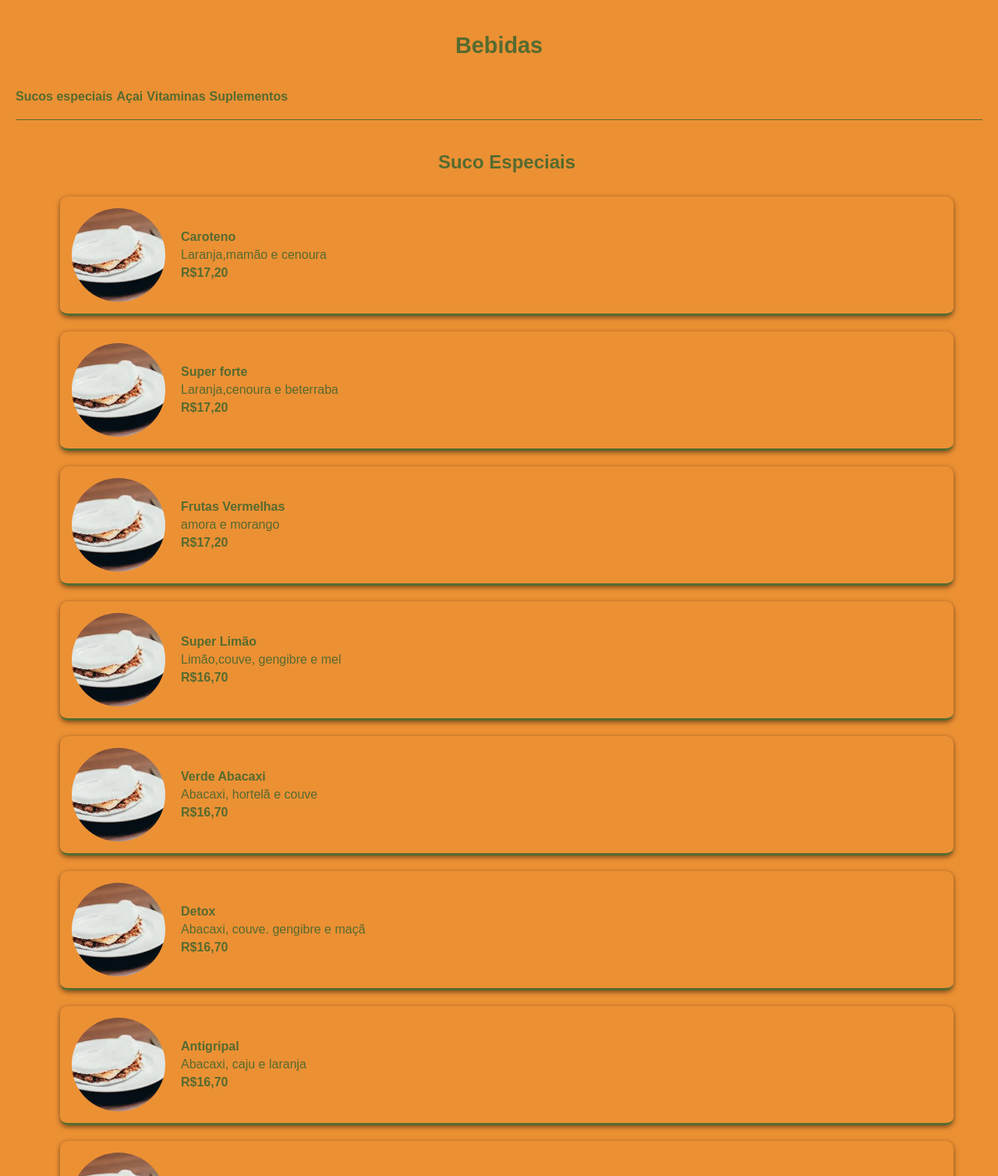
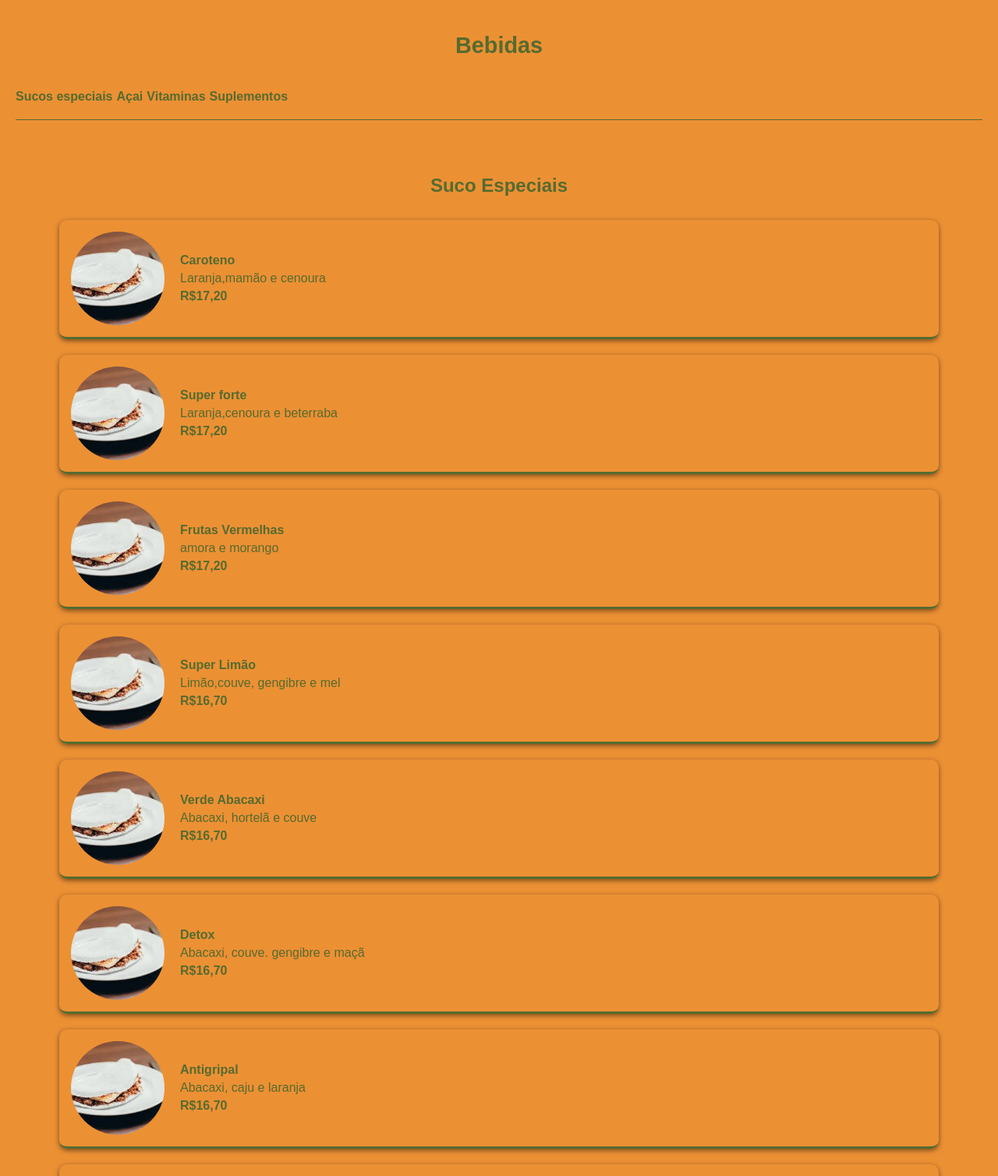
Before and after one commit to lucasdantaas/manga, a Flask app: page / in a window 1280 px wide. Shown: the part 4992-6500 px from the top of the page at 78% size. Run offline with Flask 3, Linux system fonts and the light colour scheme.

Commit message:
Add files via upload

```diff
--- a/src/static/css/index.css
+++ b/src/static/css/index.css
@@ -134,6 +134,7 @@ body {
 
 .container {
     display: flex;
+    padding: 20px 10px;
     overflow-x: auto;
     scroll-snap-type: x mandatory;
     scroll-behavior: smooth;
@@ -157,7 +158,8 @@ body {
     align-items: center;
     justify-content: flex-start; /* Começa no topo */
     padding-top: 20px;
-    padding: 20px 10px
+    padding: 20px 10px;
+    margin: 10px 10px;
     /* Espaço opcional no topo */
 }
 
```
